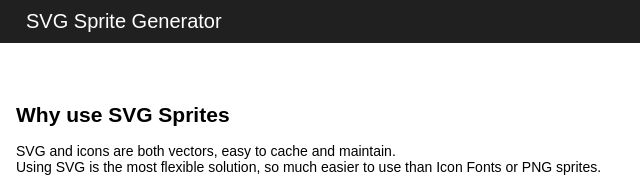
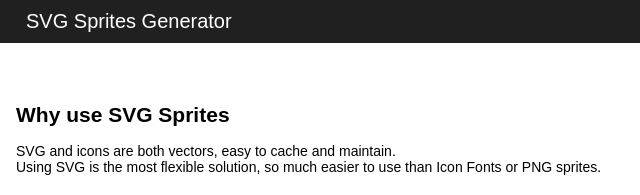
Before and after one commit to Thibaut-B/SVG-Sprites-bootstrap, a website: page index.html in a window 1280 px wide. Shown: the top 195 px of the page, 0-640 px from the left. Drawn offline with Linux system fonts and the light colour scheme.

Commit message:
no message

```diff
--- a/index.html
+++ b/index.html
@@ -75,7 +75,7 @@
 <header>
   <div class="container">
     <a title="See on Github" href="http://"><svg width="23" height="23"><use xlink:href="sprite.svg#github"></use></svg></a>
-    <h1>SVG Sprite Generator</h1>
+    <h1>SVG Sprites Generator</h1>
   </div>
 </header>
 
```
